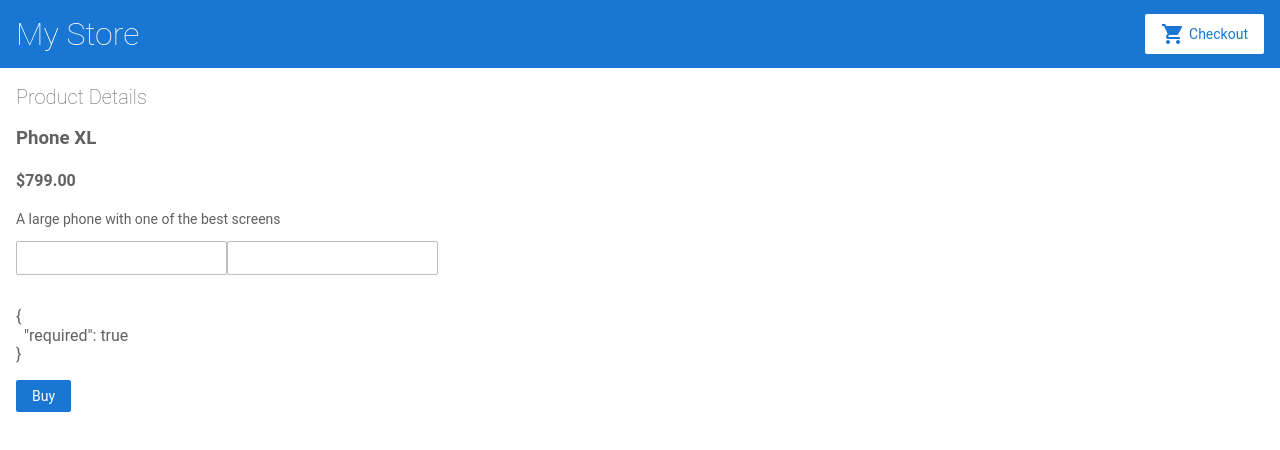
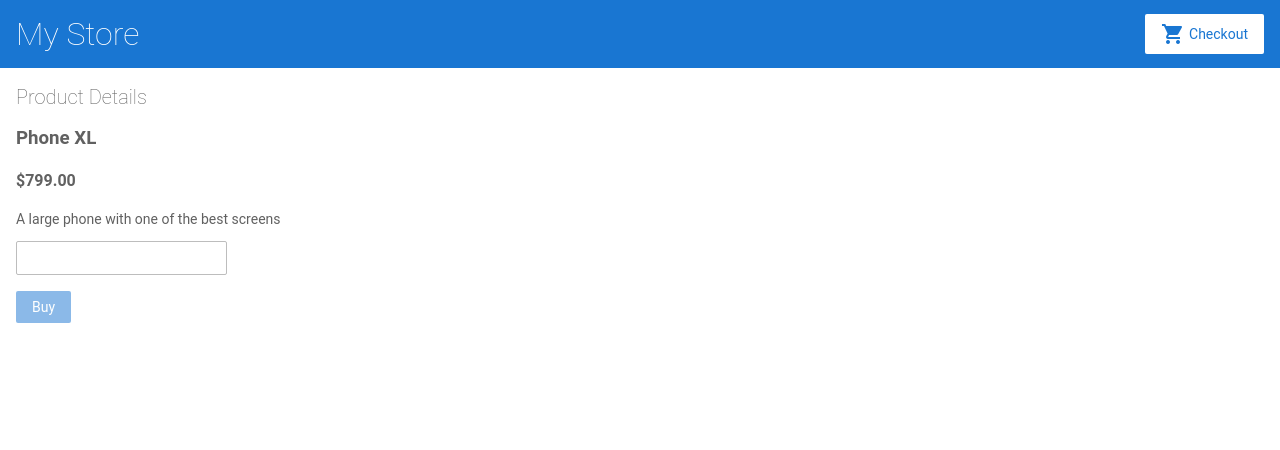
Before and after one commit to lala-lee-jobs/mystore, an Angular app: page /product/detail/1 in a window 1280 px wide. Shown: the top 450 px of the page. Built offline with nearby package versions, Linux system fonts and the light colour scheme; data requests are answered from the project's data file.

Commit message:
Template-Driven：控制如果 buyForm 是 invalid 則按鈕不可按

```diff
--- a/src/app/product/product-detail/product-detail.component.html
+++ b/src/app/product/product-detail/product-detail.component.html
@@ -3,14 +3,11 @@
   <h3>{{ product.name }}</h3>
   <h4>{{ product.price | currency }}</h4>
   <p>{{ product.description }}</p>
-  <form>
-    <input type="text" #tInput (keyup)="printInput(tInput)">
+  <form name="buyForm" #buyForm="ngForm">
     <input type="number" name="quantity"
     [(ngModel)]="quantity" #mQuantity="ngModel"
     required />
     <p [hidden]="mQuantity.pristine || mQuantity.valid">必填</p>
-    <!-- 使用JSON pipe觀察NgModel物件的errors屬性 -->
-    <pre>{{mQuantity.errors | json}}</pre>
   </form>
-  <button (click)="addToCart(product)">Buy</button>
+  <button (click)="addToCart(product)" [disabled]="buyForm.invalid">Buy</button>
 </div>
```
